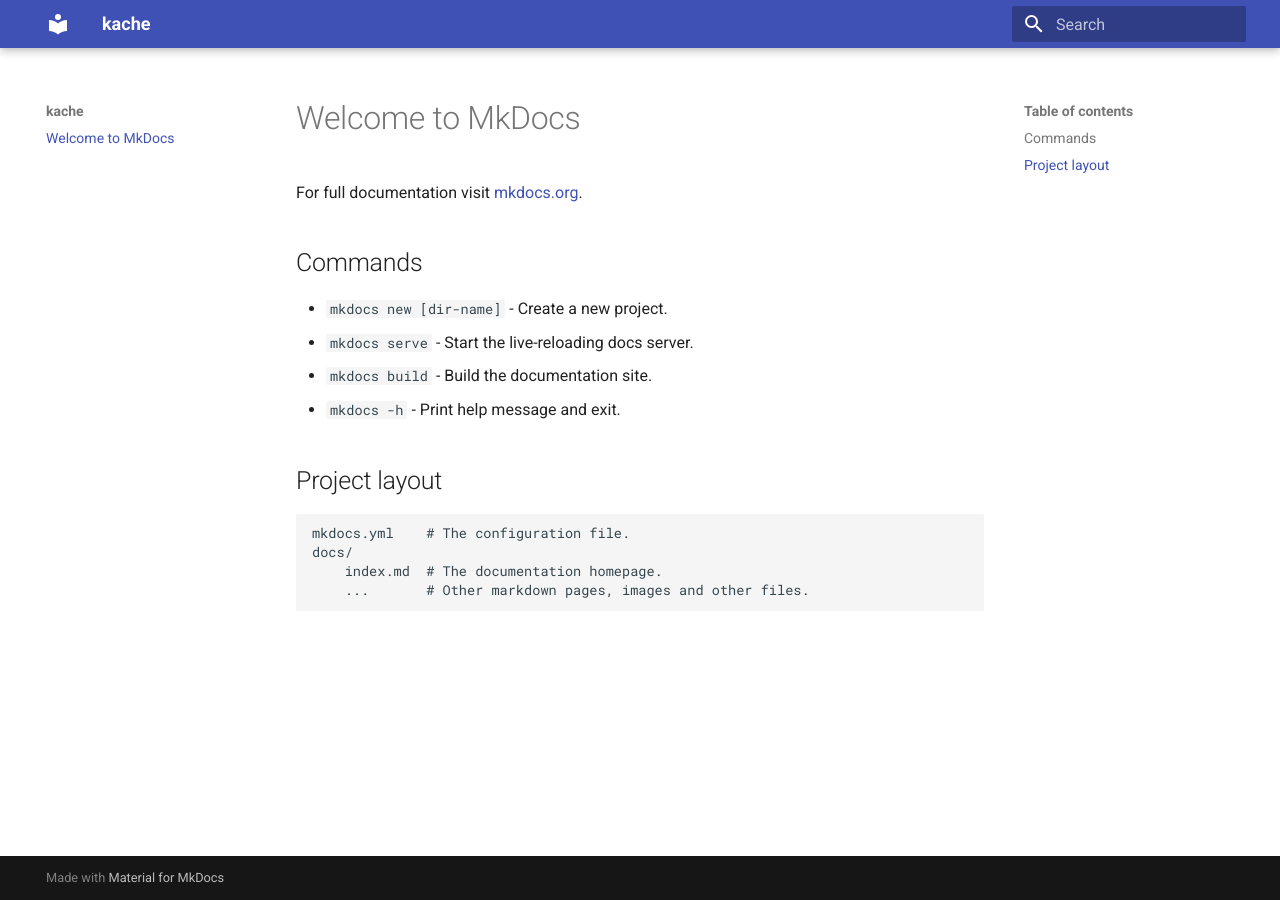
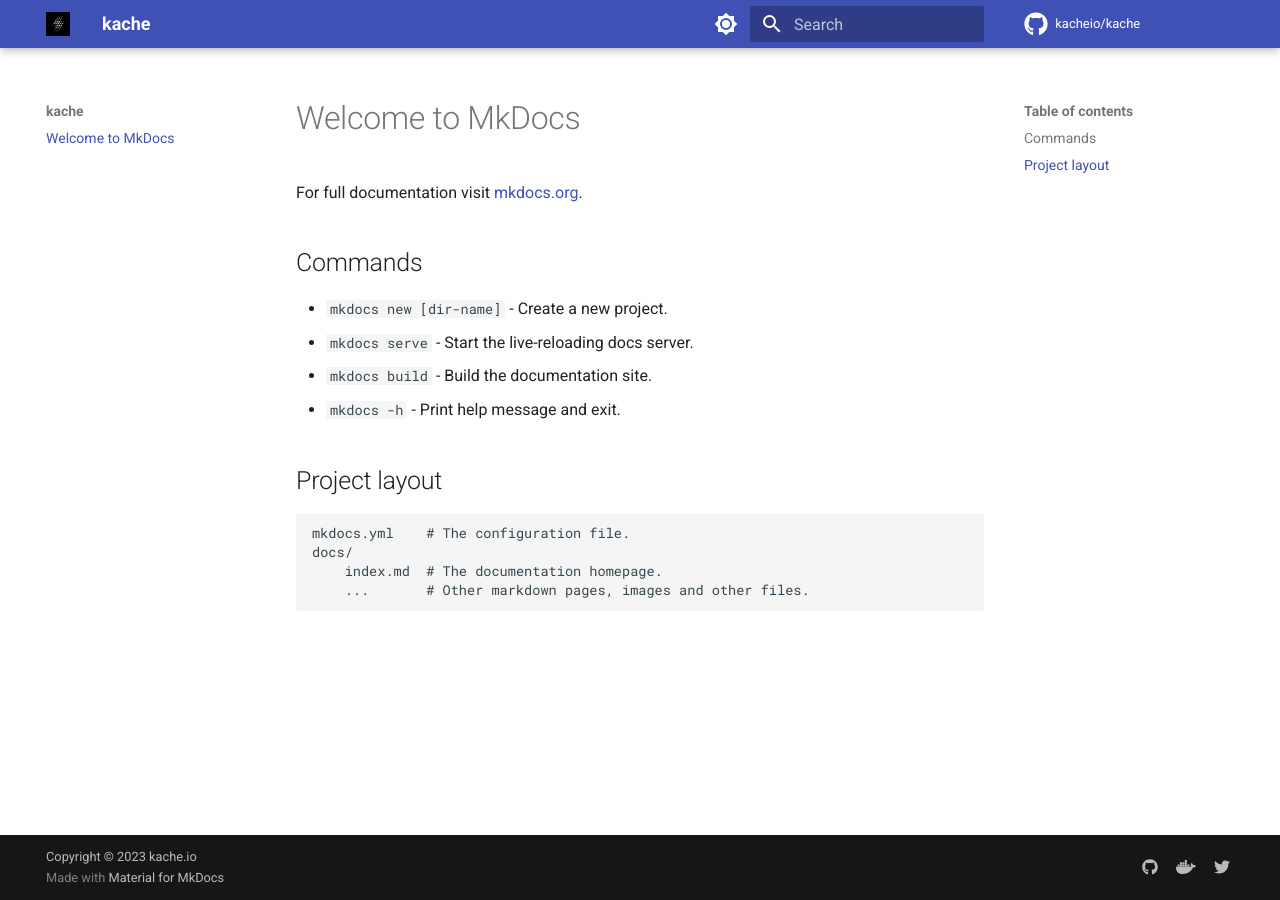
Before and after one commit to kacheio/docs, an MkDocs documentation site: the page built from docs/index.md, in a window 1280 px wide. Built offline with MkDocs 1.6.1 and Material for MkDocs 9.7.7, drawn with Linux system fonts in a browser that asks for light colours; comment, search, counter and statistics services are not loaded.

Commit message:
Add assets and site info

```diff
--- a/mkdocs.yml
+++ b/mkdocs.yml
@@ -1,4 +1,44 @@
 site_name: kache
+site_url: https://kacheio.github.io/docs/
+site_author: kache.io
+site_description: >-
+  Open source cloud-native web accelerator
+
+# Repository
+repo_name: kacheio/kache
+repo_url: https://github.com/kachio/kache
+
+# Copyright
+copyright: Copyright &copy; 2023 kache.io
 
 theme:
   name: material
+  palette:
+    - scheme: default
+      primary: indigo
+      accent: indigo
+      toggle:
+        icon: material/brightness-7
+        name: Switch to dark mode
+    - scheme: slate
+      primary: indigo
+      accent: indigo
+      toggle:
+        icon: material/brightness-4
+        name: Switch to light mode
+  font:
+    text: Roboto
+    code: Roboto Mono
+  favicon: assets/favicon.png
+  logo: assets/logo.png
+  icon:
+    repo: fontawesome/brands/github
+
+extra:
+  social:
+    - icon: fontawesome/brands/github
+      link: https://github.com/kacheio
+    - icon: fontawesome/brands/docker
+      link: https://hub.docker.com/r/kacheio
+    - icon: fontawesome/brands/twitter
+      link: https://twitter.com/kacheio
```
Also changed, not shown: docs/assets/favicon.png (added), docs/assets/logo.png (added).
